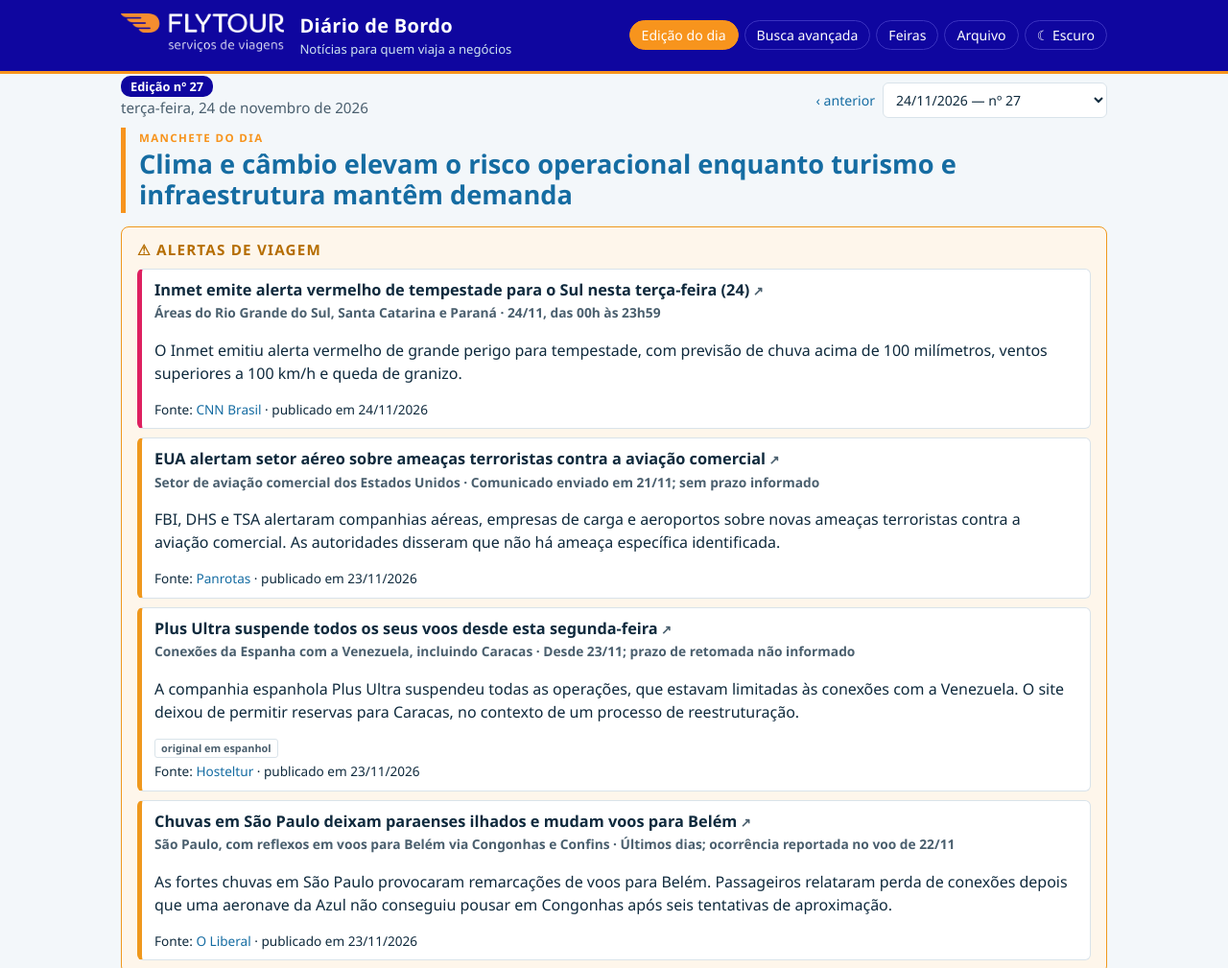
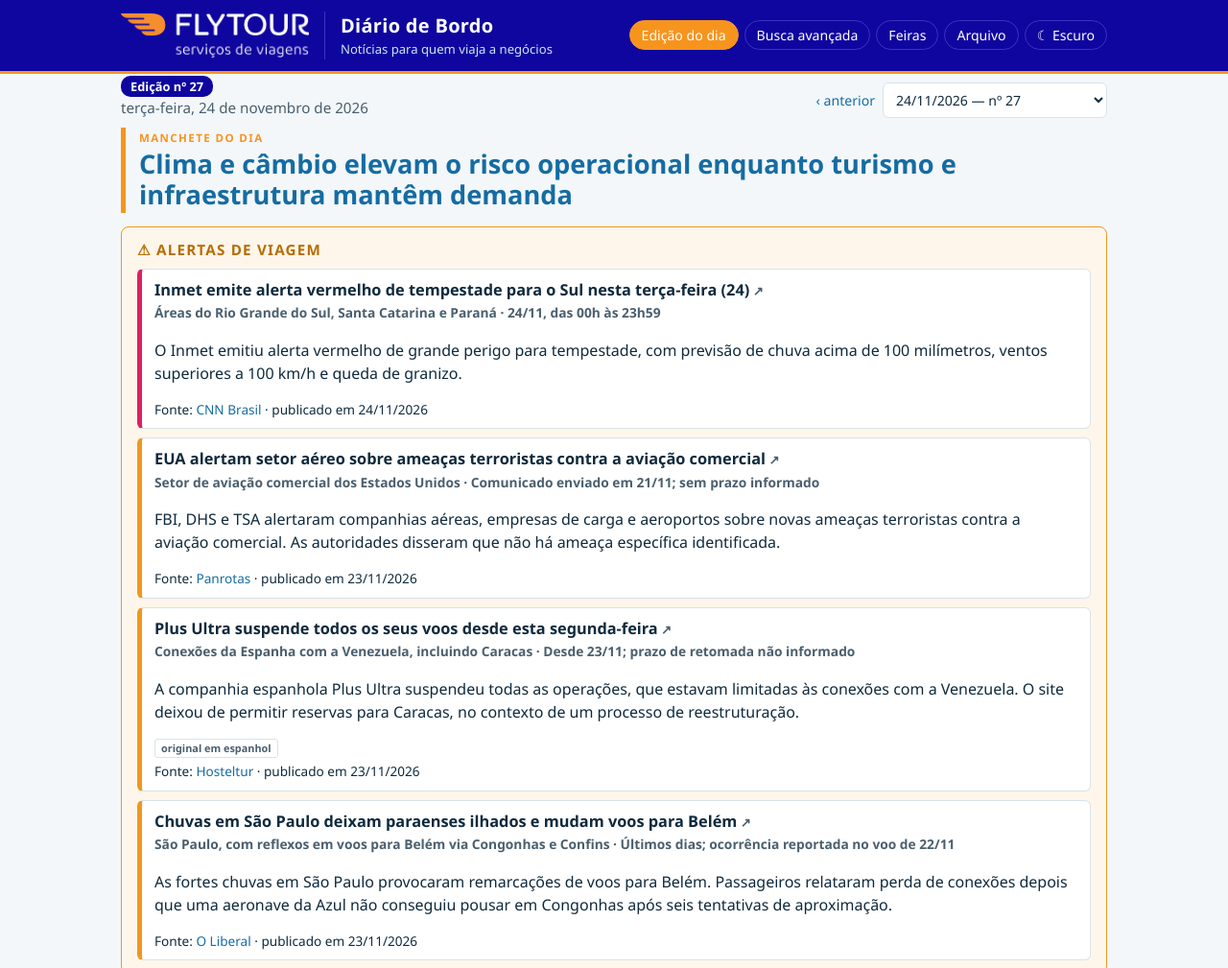
Before and after one commit to marcelomicucci/rhesumo, a plain HTML site: page flytour/index.html in a window 1280 px wide. Shown: the top 1009 px of the page at 96% size. Drawn offline with Linux system fonts and the light colour scheme.

Commit message:
Rhesumo: 2026-11-24

```diff
--- a/style.css
+++ b/style.css
@@ -83,3 +83,8 @@ body.flytour .manchete{border-left-color:#F7941D}body.flytour .manchete small{co
 footer.rod a{color:inherit;text-decoration:underline}
 .b-feira{background:#7a4cc2}
 .radar.feiras{border-color:#7a4cc2}.radar.feiras h2{color:#7a4cc2}
+/* alinhamento do logo com o título */
+header.top .wrap>a{display:flex;align-items:center;line-height:0}
+header.top img{display:block}
+body.flytour header.top img{height:46px}
+body.flytour header.top .wrap>a+div{border-left:1px solid #3b33c0;padding-left:16px}
```
